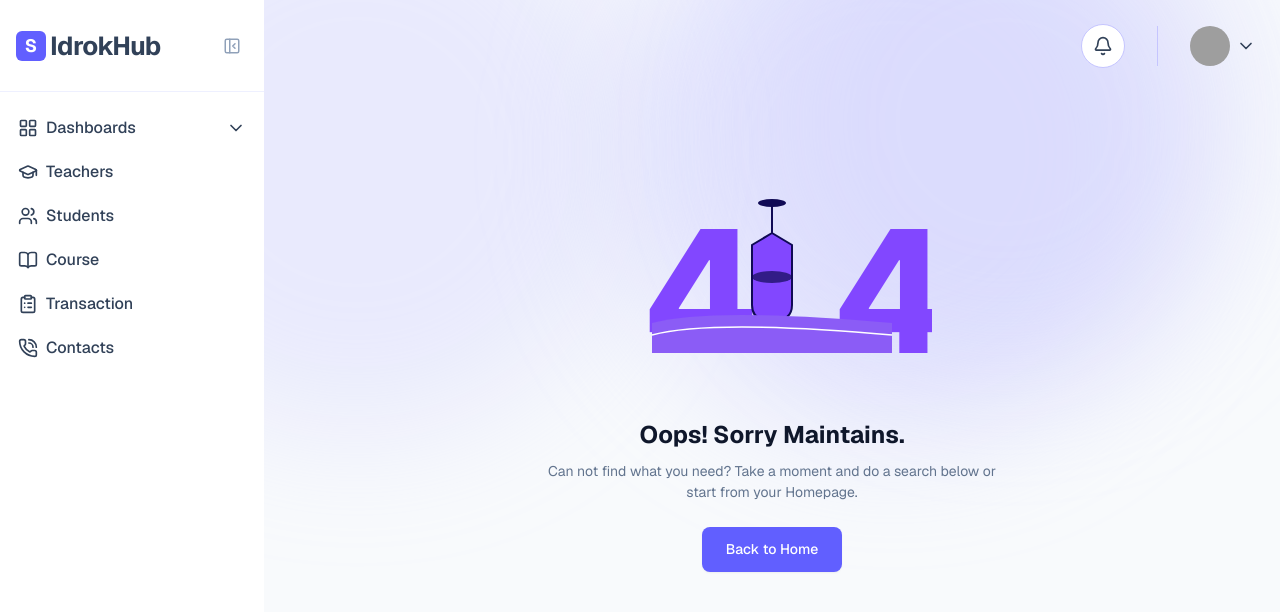
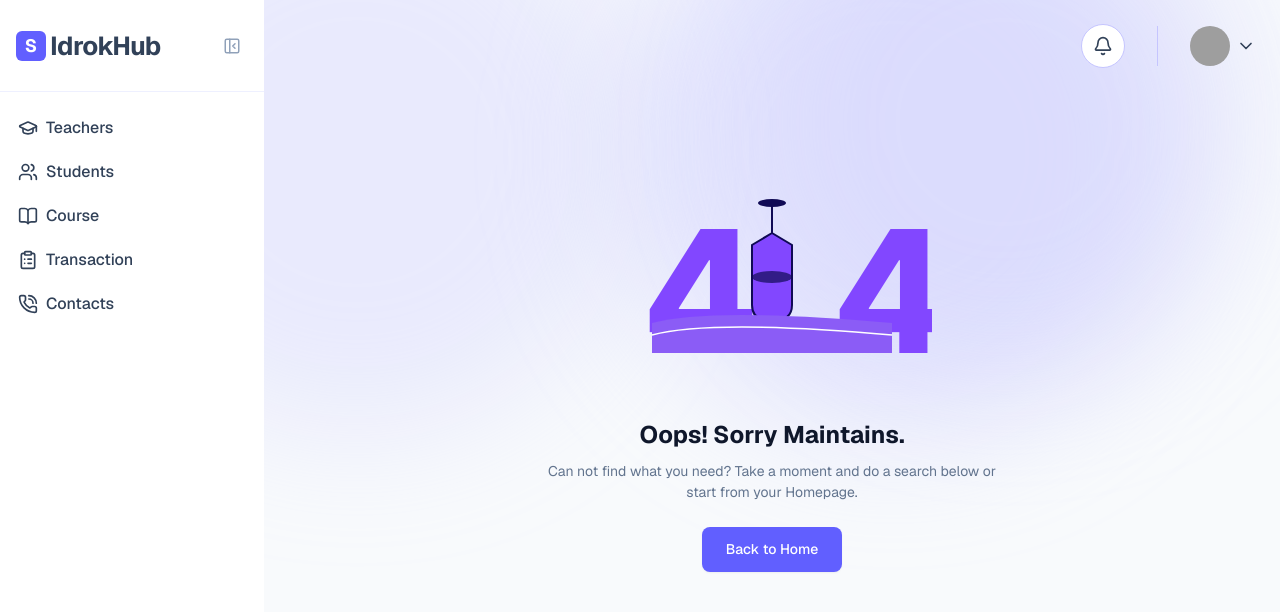
Before and after one commit to satzoneplatform-boop/satzone-instructor, a React (Vite) app in the folder instructor-app/: page /maintenance in a window 1280 px wide. Shown: the top 612 px of the page. Built offline with nearby package versions, Linux system fonts and the light colour scheme; no server answers; grey boxes are pictures that could not be loaded.

Commit message:
feat: remove Dashboards menu item from sidebar

```diff
--- a/instructor-app/src/components/Sidebar.tsx
+++ b/instructor-app/src/components/Sidebar.tsx
@@ -1,9 +1,7 @@
 import {
   BookOpen,
-  ChevronDown,
   ClipboardList,
   GraduationCap,
-  LayoutGrid,
   PanelLeftClose,
   PanelLeftOpen,
   PhoneCall,
@@ -13,7 +11,6 @@ import { NavLink, useLocation } from "react-router-dom";
 import { cn } from "../lib/cn";
 
 const MENU = [
-  { icon: LayoutGrid,    label: "Dashboards",  to: "/",              match: (p: string) => p === "/" },
   { icon: GraduationCap, label: "Teachers",    to: "/teachers",      match: (p: string) => p.startsWith("/teachers") },
   { icon: Users,         label: "Students",    to: "/students",      match: (p: string) => p.startsWith("/students") },
   { icon: BookOpen,      label: "Course",      to: "/courses",       match: (p: string) => p.startsWith("/courses") },
@@ -83,9 +80,6 @@ export function Sidebar({ collapsed, onToggle }: Props) {
               {!collapsed && (
                 <span className="flex-1 text-[16px] font-medium leading-6">{item.label}</span>
               )}
-              {!collapsed && item.to === "/" && (
-                <ChevronDown size={20} className="text-secondary" />
-              )}
             </NavLink>
           );
         })}
```
